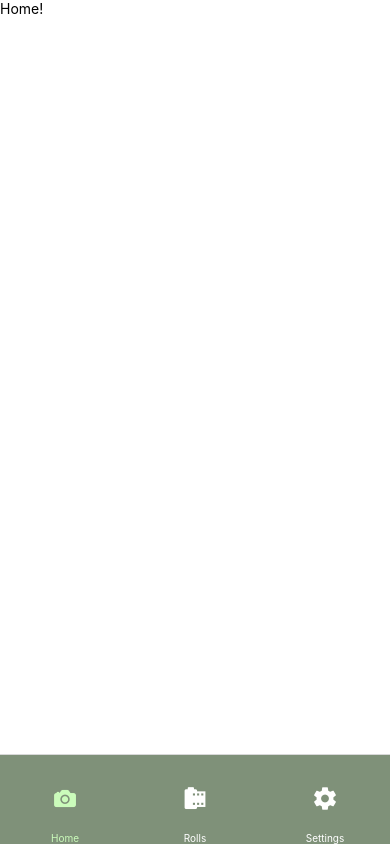
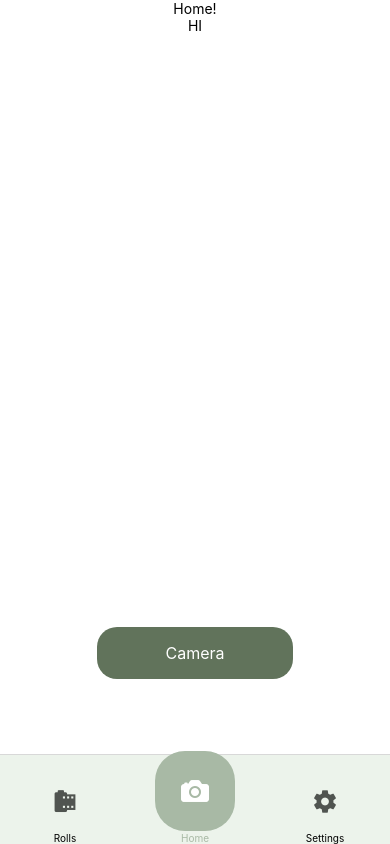
Before and after one commit to Migu3lito5/film-metering-app, a React Native app: screen /Home in a window 390 px wide. Built offline with nearby package versions, Linux system fonts and the light colour scheme.

Commit message:
Update: Changed bottom tab navigator

```diff
--- a/Navigation.js
+++ b/Navigation.js
@@ -1,53 +1,77 @@
 import {NavigationContainer , DefaultTheme} from '@react-navigation/native';
 import { createBottomTabNavigator } from '@react-navigation/bottom-tabs';
+import { createNativeStackNavigator } from '@react-navigation/native-stack';
 import { Ionicons, MaterialCommunityIcons} from '@expo/vector-icons';
 import Home from './screen/TabScreens/Home';
 import Rolls from './screen/TabScreens/Rolls';
 import Settings from './screen/TabScreens/Settings';
+import MeteringCamera from './screen/EventStack/MeteringCamera';
+import { View, StyleSheet } from "react-native";
+
 
 const navTheme = DefaultTheme;
 navTheme.colors.background = 'white';
 
+const HomeStack = createNativeStackNavigator();
+function HomeStackGroup() {
+  return (
+    <HomeStack.Navigator>
+      <HomeStack.Screen name="Home" component={Home} options={{headerShown:false}}/>
+      <HomeStack.Screen name="Camera" component={MeteringCamera} options={{presentation:"modal", headerShown: true}}/>
+    </HomeStack.Navigator>
+  )
+}
+
 const Tab = createBottomTabNavigator();
-
 function TabGroup() {
   return(
   <Tab.Navigator
+    initialRouteName="HomeStack"
     screenOptions={({route, navigation}) => ({
       headerTitleAlign: 'center',
       headerShown: false,
       tabBarStyle: {
-        backgroundColor: "#7f9179",
-        paddingTop: 10,
+        backgroundColor: "#ECF3EB",
+        paddingTop: 15,
         height: 90,
       },
       tabBarIcon: ({color, focused, size}) => {
         let iconName;
-        let iconColor;
+        let iconColor = focused ? "white" : "#505450";
+        let iconSize = focused ? 32 : size;
+        switch (route.name) {
 
-        switch (route.name) {
-          case "Home":
+          case "HomeStack":
             iconName = "camera";
-            iconColor = focused ? "#cbfcbb" : "white";
-            return <Ionicons name={iconName} size={size} color={iconColor}/>;
+            return (
+            <View style={[styles.tabIcon, focused && styles.activeTabIcon]}>
+              <Ionicons name={iconName} size={iconSize} color={iconColor} style={{ position: 'absolute' }}/>
+            </View>
+            )
           case "Rolls":
             iconName = 'film';
-            iconColor = focused ? "#cbfcbb" : "white";
-            return <MaterialCommunityIcons name={iconName} size={size} color={iconColor}/>;
+            return (
+            <View style={[styles.tabIcon, focused && styles.activeTabIcon]}>
+              <MaterialCommunityIcons name={iconName} size={iconSize} color={iconColor} style={{ position: 'absolute' }}/>
+            </View>
+          )
           case "Settings":
             iconName = "settings-sharp";
-            iconColor = focused ? "#cbfcbb" : "white";
-            return <Ionicons name={iconName} size={size} color={iconColor}/>;
+            return (
+            <View style={[styles.tabIcon, focused && styles.activeTabIcon]}>
+            <Ionicons name={iconName} size={iconSize} color={iconColor} style={{ position: 'absolute' }}/>
+          </View>
+            )
           default:
             return null;
         }
       },
-      tabBarActiveTintColor: "#cbfcbb",
-      tabBarInactiveTintColor: "white",
+      tabBarActiveTintColor: "#A8B9A5",
+      tabBarInactiveTintColor: "black",
     })}
   >
-    <Tab.Screen name="Home" component={Home}/>
     <Tab.Screen name="Rolls" component={Rolls}/>
+    <Tab.Screen name="HomeStack" component={HomeStackGroup} options={{tabBarLabel:"Home"}}/>
     <Tab.Screen name="Settings" component={Settings}/>
   </Tab.Navigator>
   )
@@ -60,3 +84,18 @@ export default function Navigation() {
     </NavigationContainer>
   )
 }
+
+const styles = StyleSheet.create({
+  tabIcon: {
+    justifyContent: "center",
+    alignItems: "center",
+    alignContent: "center",
+    position: "relative"
+  },
+  activeTabIcon: {
+    borderRadius: 30,
+    backgroundColor: "#A8B9A5",
+    padding: 40,
+    marginBottom: 20,
+  },
+});
--- a/screen/TabScreens/Home.js
+++ b/screen/TabScreens/Home.js
@@ -1,16 +1,29 @@
 import React from "react";
-import { SafeAreaView, StyleSheet, Text, View} from "react-native";
+import { SafeAreaView, StyleSheet, Text, View, Button} from "react-native";
+import CameraButton from "../../components/CameraButton";
+
 
 const Home = () => {
   return(
-    <SafeAreaView>
+    <SafeAreaView style={styles.container}>
       <Text>Home!</Text>
+      <Text>HI</Text>
+      <View style={styles.buttonContainer}>
+        <CameraButton/>
+      </View>
     </SafeAreaView>
   )
 }
 
 const styles = StyleSheet.create({
-
+  buttonContainer: {
+    position: "absolute",
+    bottom: 75,
+  },
+  container: {
+    flex: 1,
+    alignItems: "center",
+  }
 });
 
 export default Home;
```
